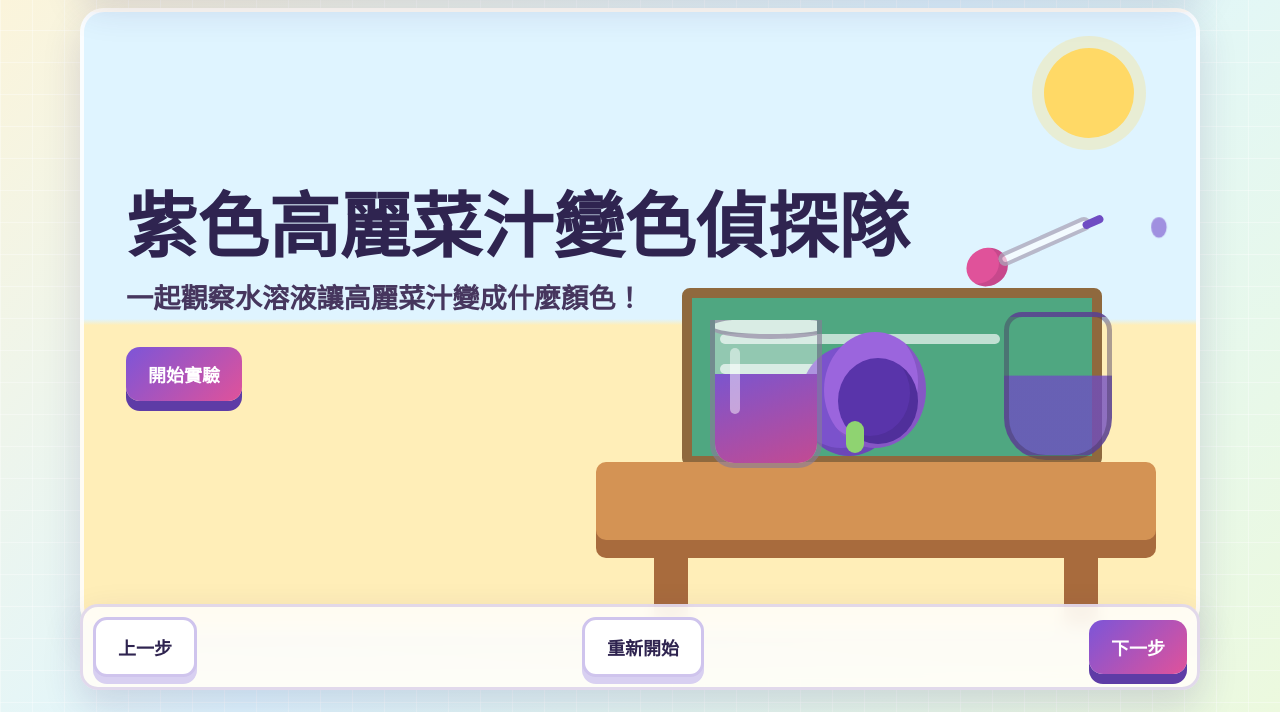
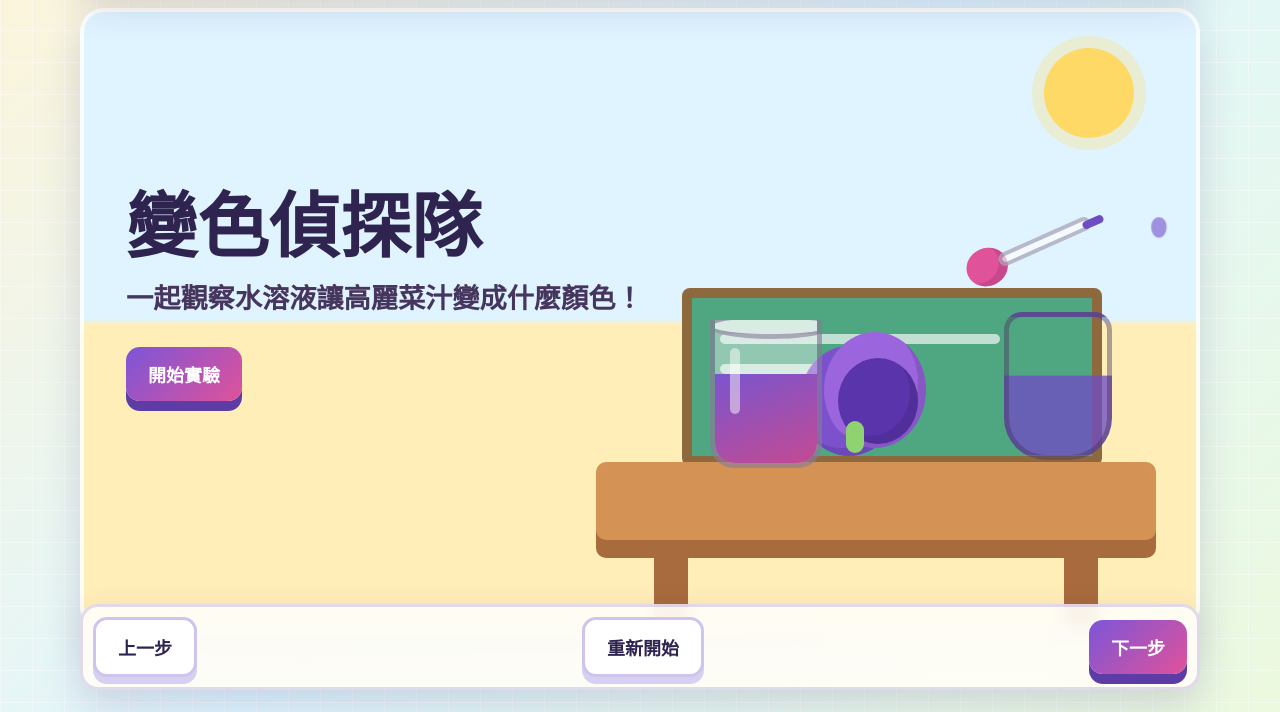
Before and after one commit to prayer168/acid-base-indicator, a plain HTML site: page index.html in a window 1280 px wide. Shown: the part 98-810 px from the top of the page. Drawn offline with Linux system fonts and the light colour scheme.

Commit message:
Shorten lesson title

```diff
--- a/index.html
+++ b/index.html
@@ -3,7 +3,7 @@
 <head>
   <meta charset="UTF-8">
   <meta name="viewport" content="width=device-width, initial-scale=1.0">
-  <title>紫色高麗菜汁變色偵探隊</title>
+  <title>變色偵探隊</title>
   <link rel="stylesheet" href="style.css">
 </head>
 <body>
@@ -52,7 +52,7 @@
         <div class="flask-demo"></div>
       </div>
       <div class="hero-copy">
-        <h1 id="home-title">紫色高麗菜汁變色偵探隊</h1>
+        <h1 id="home-title">變色偵探隊</h1>
         <p class="subtitle">一起觀察水溶液讓高麗菜汁變成什麼顏色！</p>
         <button class="primary-action" type="button" data-start>開始實驗</button>
       </div>
```
Also changed, not shown: 1 other file.
